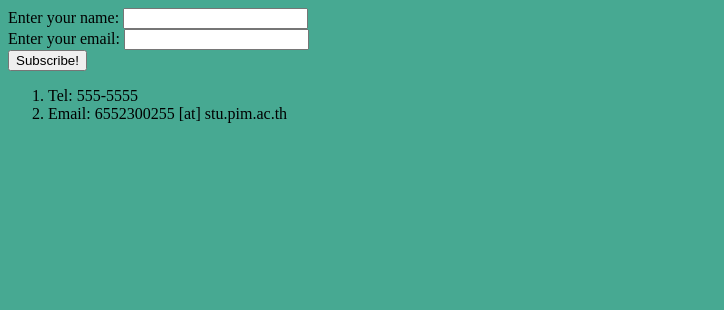
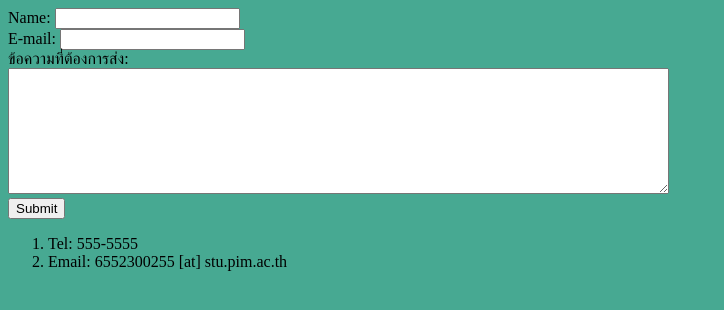
Before and after one commit to Rangsiroj/webdev2023, a plain HTML site: page contact.html in a window 1280 px wide. Shown: the whole page, without its empty margins (0-724 px from the left). Drawn offline with Linux system fonts and the light colour scheme.

Commit message:
Add files via upload

```diff
--- a/contact.html
+++ b/contact.html
@@ -7,7 +7,16 @@
     <link rel="stylesheet" href="styles.css">
 </head>
 <body>
-    <form action="" method="get" class="form-example">
+  <form class="" action="mailto:(gmailของคุณ)" method="post"        enctype="text/plain">
+    <label>Name:</label>
+    <input type="text" name="name_surname" value=""><br>
+    <label>E-mail:</label>
+    <input type="email" name="email" value=""><br>
+    <label>ข้อความที่ต้องการส่ง:</label><br>
+    <textarea name="message" rows="8" cols="80"></textarea><br>
+    <input type="submit" name="" >
+</form>
+    <!--<form action="" method="get" class="form-example">
         <div class="form-example">
           <label for="name">Enter your name: </label>
           <input type="text" name="name" id="name" required />
@@ -19,7 +28,7 @@
         <div class="form-example">
           <input type="submit" value="Subscribe!" />
         </div>
-      </form>
+      </form>-->
     <ol>
         <li>Tel: 555-5555</li>
         <li>Email: 6552300255 [at] stu.pim.ac.th</li>
```
